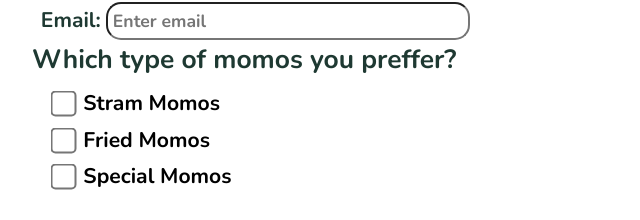
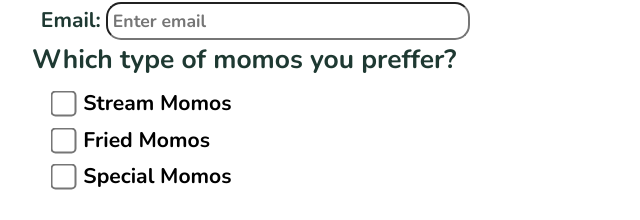
Before and after one commit to shankarsirmal/Little-Momos-Shop-v3, a plain HTML site: page contact.html in a window 1280 px wide. Shown: the part 825-1045 px from the top of the page, 0-640 px from the left. Drawn offline with nearby package versions, Linux system fonts and the light colour scheme; files whose address does not match are found by name.

Commit message:
Update contact.html

```diff
--- a/contact.html
+++ b/contact.html
@@ -71,7 +71,7 @@
                 <p style="font-size: 1.5rem;">Which type of momos you preffer?</p>
                 <div>
                     <input type="checkbox" class="momos" id="Steam" value="steam">
-                <label class="contact__label" for="steam">Stram Momos</label>
+                <label class="contact__label" for="steam">Stream Momos</label>
                 <br>
                 <input type="checkbox" class="momos" id="fried" value="fried">
                 <label class="contact__label" for="fried">Fried Momos</label>
```
